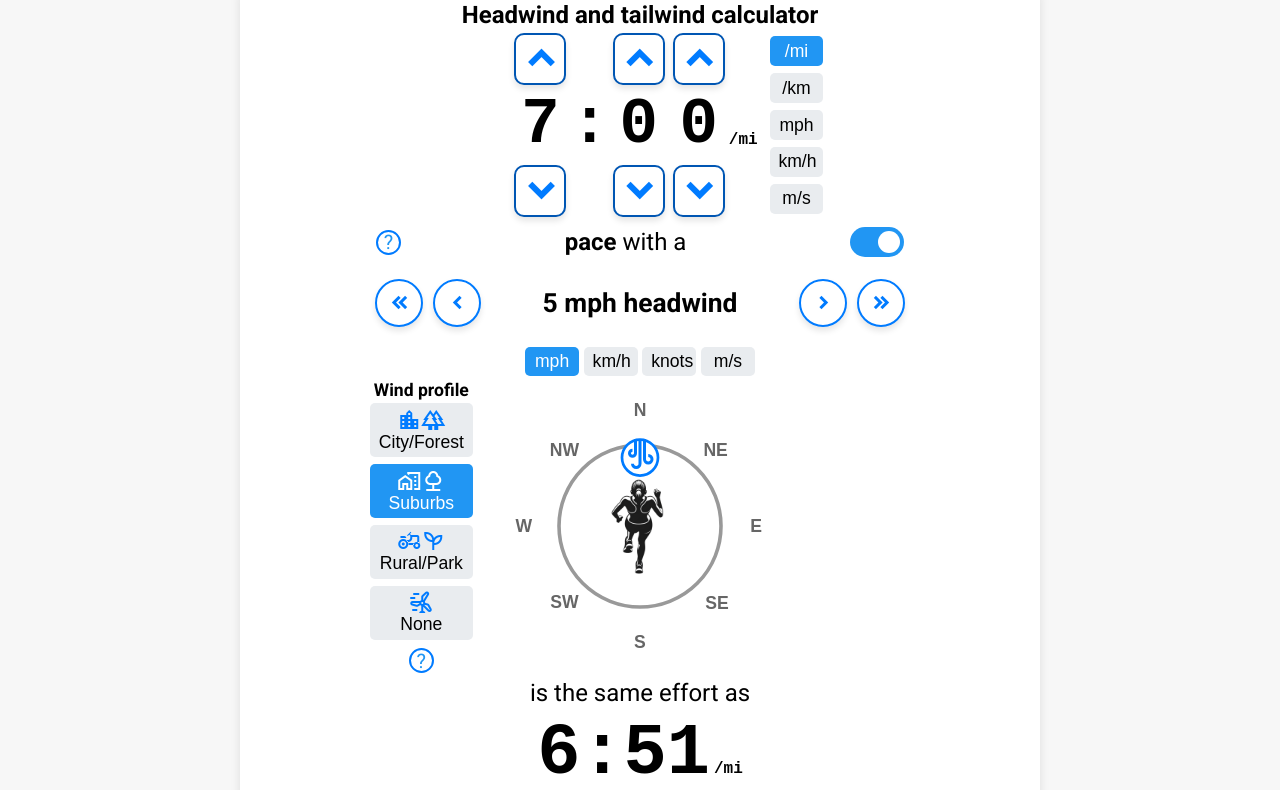
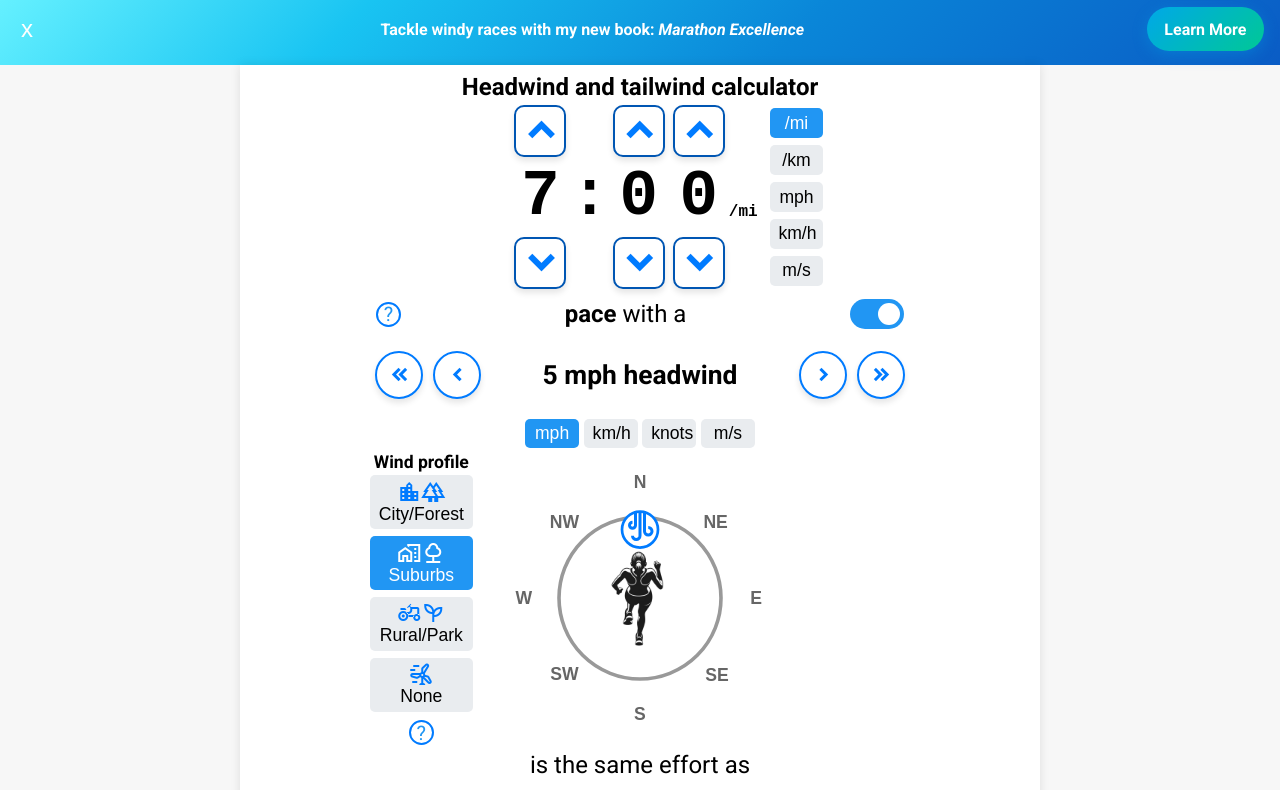
Before and after one commit to johnjdavisiv/wind-calculator, a plain HTML site: page index.html in a window 1280 px wide. Shown: the part 71-861 px from the top of the page. Drawn offline with nearby package versions, Linux system fonts and the light colour scheme; a web font is replaced by a local one.

Commit message:
unbroke it

```diff
--- a/index.html
+++ b/index.html
@@ -20,7 +20,7 @@
     <link rel="stylesheet" href="https://fonts.googleapis.com/css2?family=Material+Symbols+Outlined:opsz,wght,FILL,GRAD@20..48,100..700,0..1,-50..200" />
     <link href="https://fonts.googleapis.com/icon?family=Material+Icons" rel="stylesheet">
     <link rel="stylesheet" type="text/css" href="styles.css?v=1.0.2">
-    <script src="scripts.js&v=1.0.1" defer></script>
+    <script src="scripts.js?v=1.0.1" defer></script>
     <script defer data-domain="apps.runningwritings.com" src="https://plausible.io/js/script.js"></script>
 </head>
 <body>
```
